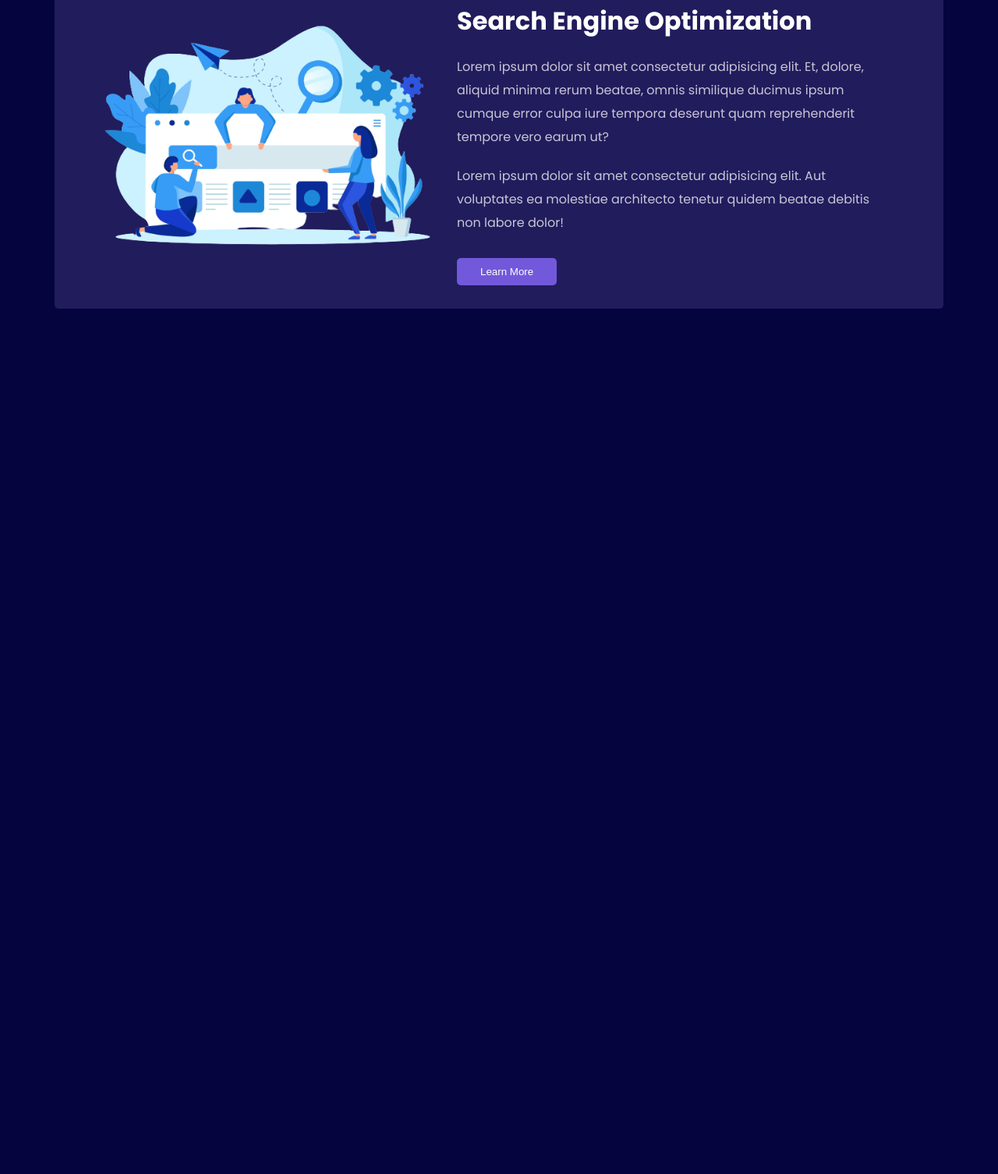
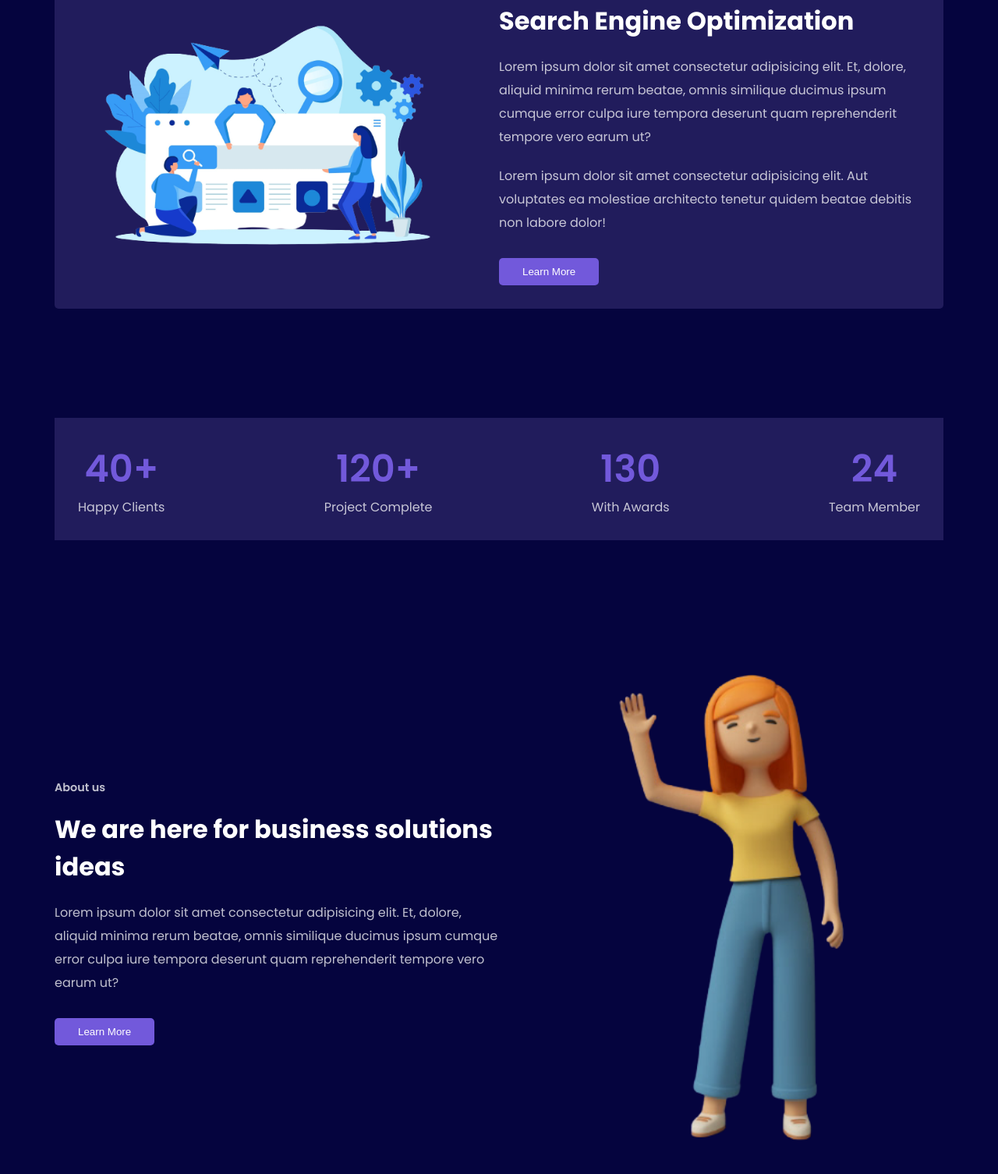
Before and after one commit to AnikKantiSikder/Agency-website, a plain HTML site: page index.html in a window 1280 px wide. Shown: the part 1935-3441 px from the top of the page at 78% size. Before the commit the page ends 2401 px from the top, so only its background shows below. Drawn offline with nearby package versions, Linux system fonts and the light colour scheme.

Commit message:
Complete: counter section and about us section

```diff
--- a/index.html
+++ b/index.html
@@ -217,8 +217,59 @@
     <!-- ========== Seo optimization section start ========== -->
 
     <!-- ========== counter section start ========== -->
+    <section>
+      <div class="container">
+        <div class="counter__wrapper">
+          <div class="counter__item">
+            <span class="counter__number">40+</span>
+            <h5 class="counter__text">Happy Clients</h5>
+          </div>
 
+          <div class="counter__item">
+            <span class="counter__number">120+</span>
+            <h5 class="counter__text">Project Complete</h5>
+          </div>
+
+          <div class="counter__item">
+            <span class="counter__number">130</span>
+            <h5 class="counter__text">With Awards</h5>
+          </div>
+
+          <div class="counter__item">
+            <span class="counter__number">24</span>
+            <h5 class="counter__text">Team Member</h5>
+          </div>
+        </div>
+      </div>
+    </section>
     <!-- ========== counter section end ========== -->
+
+    <!-- ========== about us section start ========== -->
+    <section>
+      <div class="container">
+        <div class="search__engine-wrapper about__us">
+
+          <div class="search__engine-content">
+            <p class="about__us-text">About us</p>
+            <h2>We are here for business solutions ideas</h2>
+            <p class="search__engine-text02">
+              Lorem ipsum dolor sit amet consectetur adipisicing elit.
+              Et, dolore, aliquid minima rerum beatae, omnis similique
+              ducimus ipsum cumque error culpa iure tempora deserunt
+              quam reprehenderit tempore vero earum ut?
+            </p>
+
+            <button class="btn">Learn More</button>
+          </div>
+
+          <div class="search__img about__img">
+            <img src="./images/about.png" alt="About us picture">
+          </div>
+
+        </div>
+      </div>
+    </section>
+    <!-- ========== about us section start ========== -->
 
     <!-- ========== footer start ========== -->
     <!-- ========== footer end ========== -->
--- a/style.css
+++ b/style.css
@@ -242,6 +242,7 @@ section {
   background: var(--card-secondary-color);
   padding: 30px;
   border-radius: 5px;
+  justify-content: space-between;
 }
 
 .search__img {
@@ -276,4 +277,44 @@ section {
 /* SEO section style end */
 
 /* Counter section style start */
+.counter__wrapper {
+  background: var(--card-secondary-color);
+  padding: 30px;
+  display: flex;
+  align-items: center;
+  justify-content: space-between;
+  text-align: center;
+}
+
+.counter__number {
+  font-size: 3rem;
+  font-weight: 600;
+  color: var(--secondary-color);
+}
+
+.counter__text {
+  font-size: var(--text-small);
+  font-weight: 400;
+  color: #fff;
+  opacity: 75%;
+}
 /* Counter section style end */
+
+/* About us section style start */
+.about__us {
+  background: transparent;
+  padding: 0;
+  align-items: center;
+}
+
+.about__us-text {
+  color: var(--secondary-color);
+  margin-bottom: 15px;
+  font-size: 0.9rem !important;
+  font-weight: 600;
+}
+
+.about__img {
+  text-align: right;
+}
+/* About us section style end */
```
